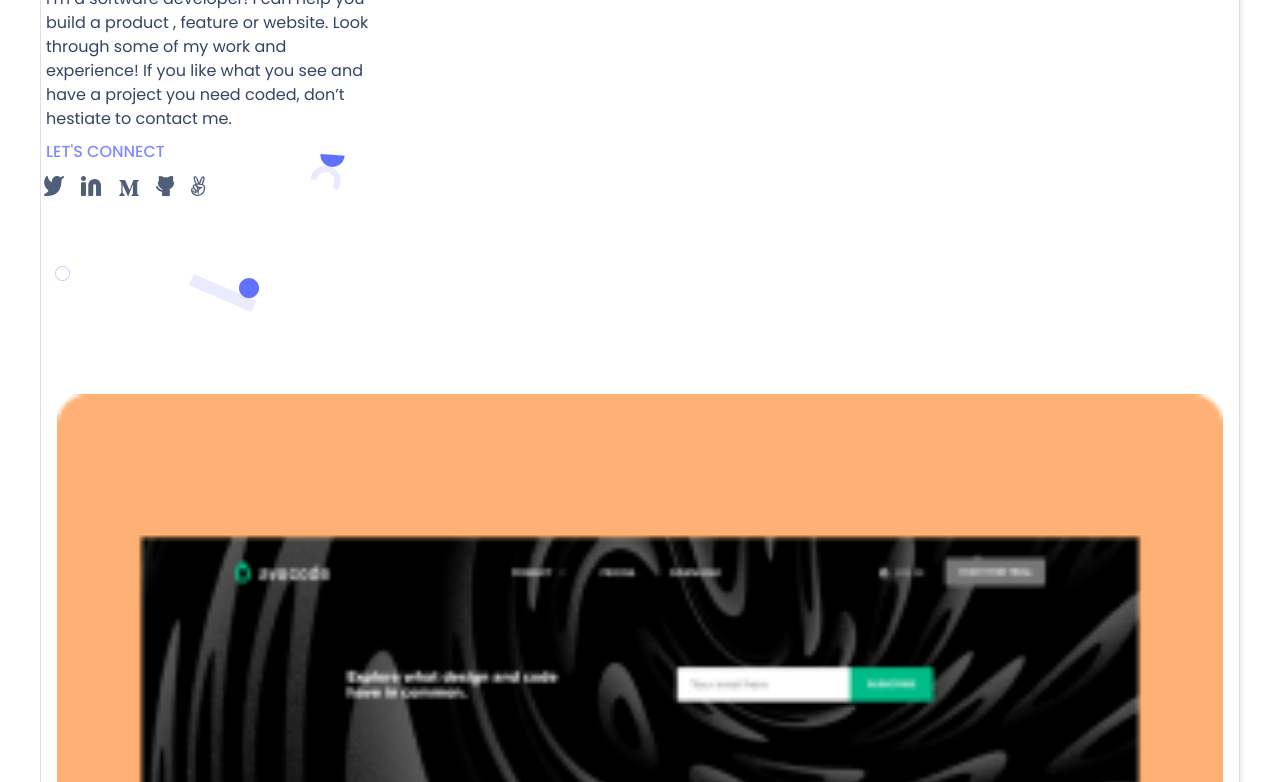
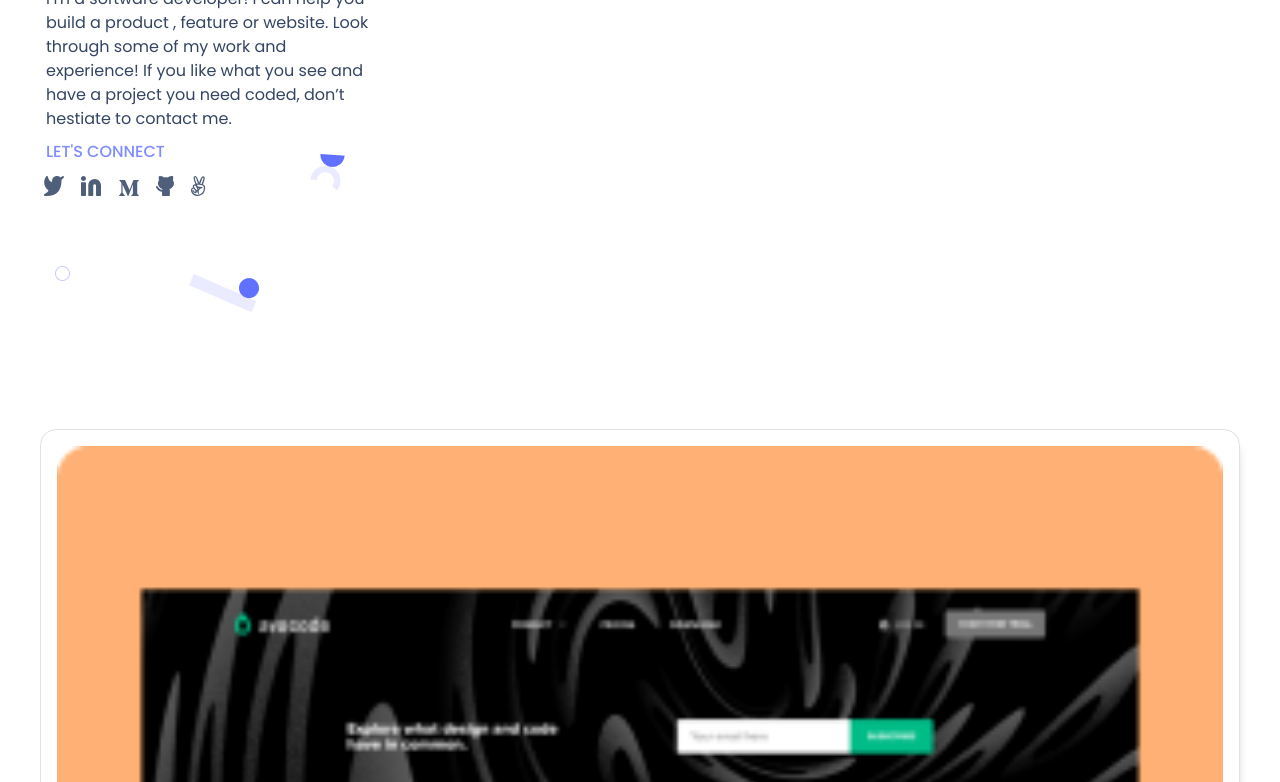
Before and after one commit to brainskev/setup-and-mobile-version-skeleton, a plain HTML site: page index.html in a window 1280 px wide. Shown: the part 387-1169 px from the top of the page. Drawn offline with Linux system fonts and the light colour scheme.

Commit message:
formated to clear linter errors

```diff
--- a/style.css
+++ b/style.css
@@ -1,4 +1,3 @@
-
 @import url('https://fonts.googleapis.com/css2?family=Poppins:ital,wght@0,100;0,200;0,300;0,400;0,500;0,600;0,700;0,800;0,900;1,100;1,200;1,300;1,400;1,500;1,600;1,700;1,800;1,900&display=swap');
 
 body {
@@ -57,7 +56,6 @@ section.Headline {
   height: 150px;
   top: 114px;
   left: 24px;
-  margin
 }
 
 li {
@@ -401,5 +399,5 @@ h2.about-title {
   border-radius: 1rem;
   margin: 4rem 2rem 0 2rem;
   box-shadow: 8px 8px 10px -10px rgb(209, 204, 204);
-  padding-top: 650px;
+  margin-top: 750px;
 }
```
